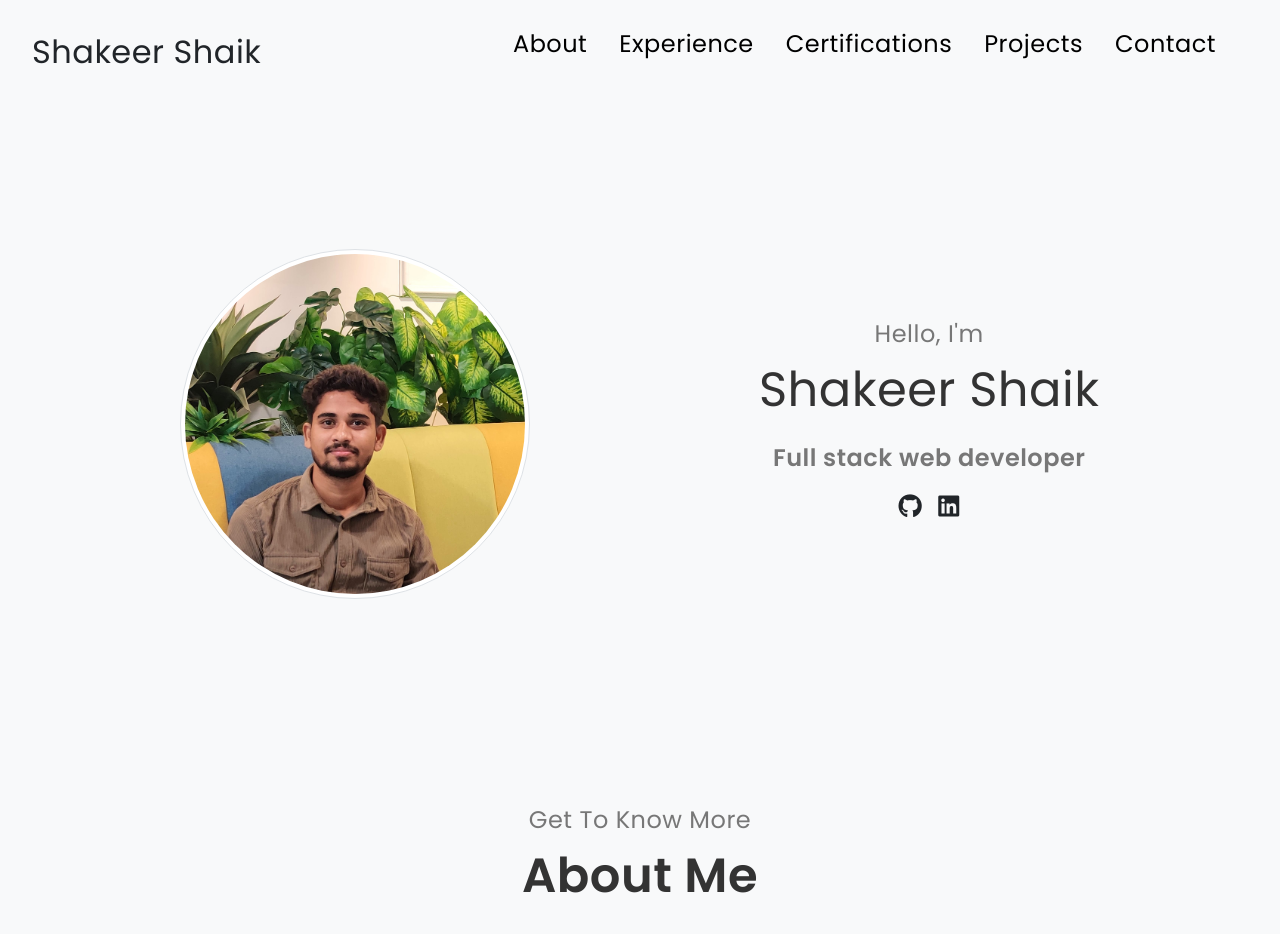
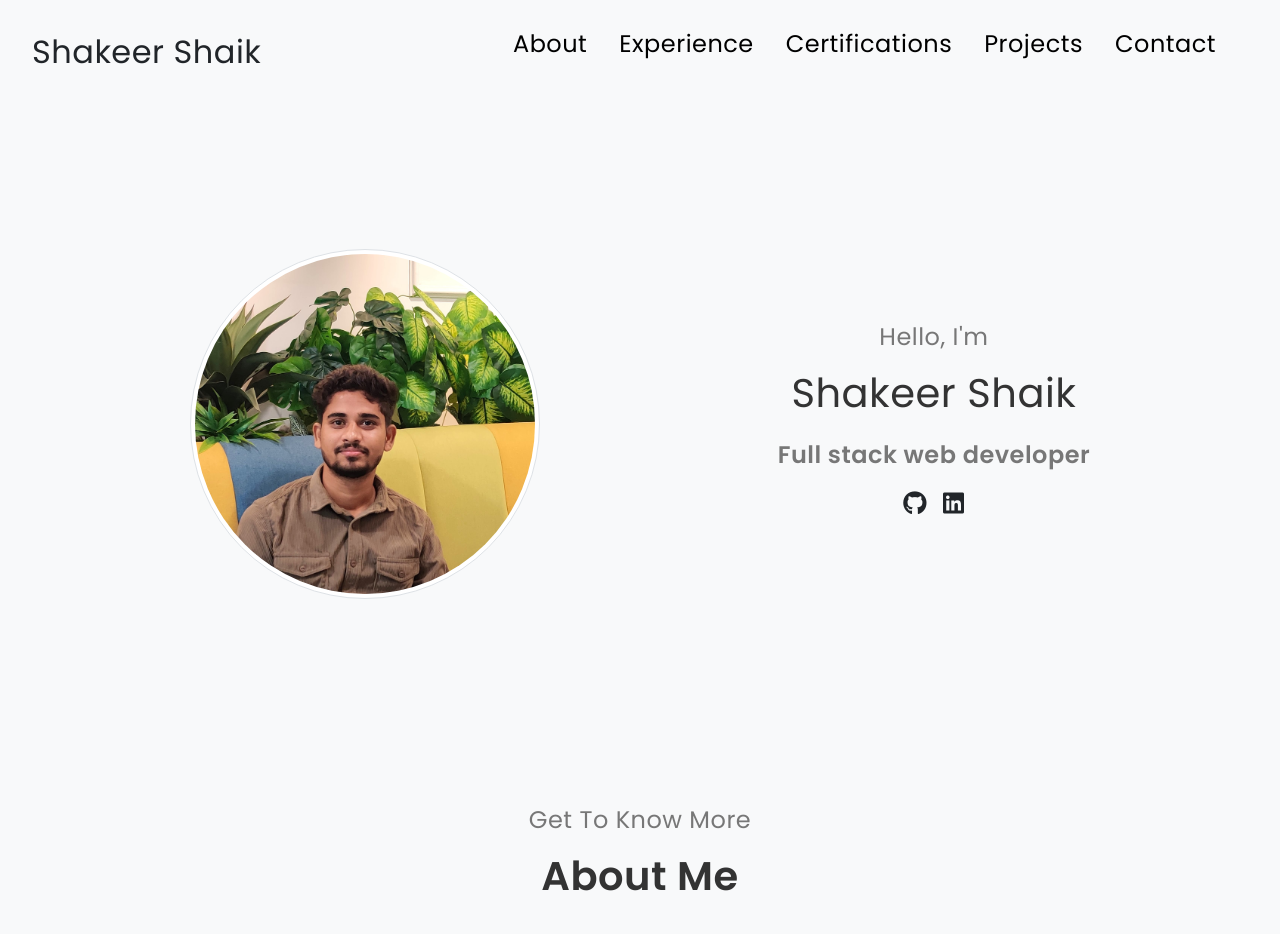
Before and after one commit to Shakeeersk777/my-portfolio, an Angular app: page / in a window 1280 px wide. Shown: the top 934 px of the page. Built offline with nearby package versions, Linux system fonts and the light colour scheme.

Commit message:
ui changes

```diff
--- a/src/app/intro/intro.component.scss
+++ b/src/app/intro/intro.component.scss
@@ -32,7 +32,7 @@
     align-items: center; // Center align the text
 
     .name {
-      font-size: 3rem;
+      font-size: 2.5rem;
       color: #333;
       font-weight: 500;
     }
--- a/src/common/_variables.scss
+++ b/src/common/_variables.scss
@@ -2,7 +2,7 @@ $primary-bg-color: #fff;
 $intro-txt-color: #777;
 $title-txt-color: #333;
 $intro-font-size: 1.5rem;
-$title-font-size: 3rem;
+$title-font-size: 2.5rem;
 $intro-m-b: 2rem;
 $title-m-b: 3rem;
 $title-font-weight: 600;
```
